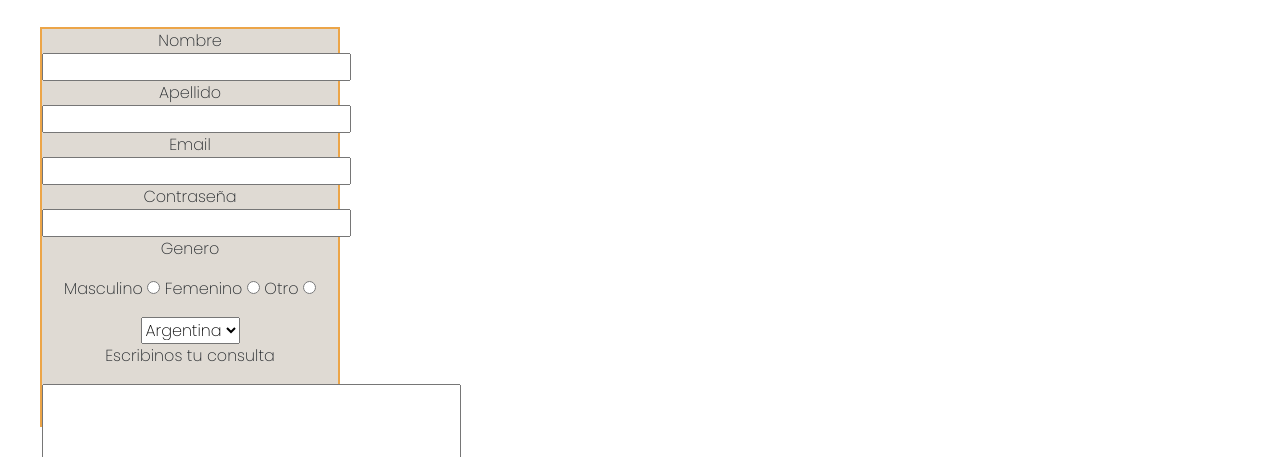
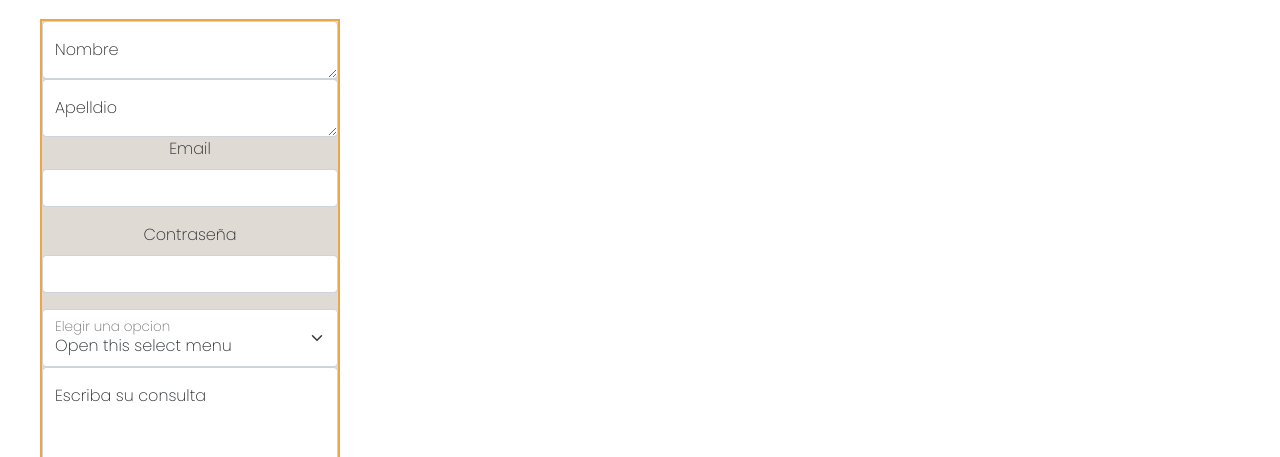
Before and after one commit to Manuel-Artusa/muna-tienda, a plain HTML site: page pages/Contacto.html in a window 1280 px wide. Shown: the part 213-670 px from the top of the page. Drawn offline with nearby package versions, Linux system fonts and the light colour scheme.

Commit message:
Formulario

```diff
--- a/css/style.css
+++ b/css/style.css
@@ -144,15 +144,7 @@ body{
     width: 50vh;
 }
 /*Contacto*/
-.Formulario{
-    width: 300px;
-    height: 400px;
-    margin: 40px;
-    border: 2px solid rgb(236, 165, 72);
-    background-color: rgba(202, 193, 181, 0.596);
-    text-align: center;
-    justify-content: flex-start;
-}
+
 .contacto h1{
     font-size: 55px;
     font-style: italic;
@@ -160,19 +152,26 @@ body{
     justify-content: center;
 
 }
-.contacto-info{
-    display: flex;
-}
 .info h2{
     font-size: 40px;
 }
 .info p{
     font-size: 20px;
 }
-.contacto-info section{
+
+.contacto-info{
+    width: 300px;
+    height: 70vh;
+    margin: 40px;
+    border: 2px solid rgb(236, 165, 72);
+    background-color: rgba(202, 193, 181, 0.596);
+    text-align: center;
     justify-content: flex-start;
+
 }
-
+.contacto-info form{
+    justify-content: center;
+}
 /*GALERIA*/
 
 .grid-container{
--- a/pages/Contacto.html
+++ b/pages/Contacto.html
@@ -60,58 +60,39 @@
     <main class="contacto">
         <h1>¡Contactanos!</h1>
         <div class="contacto-info">
-
-            <section class="Formulario">
-                <div>
-                    <form action="">
-                        <div>
-                            <label for="nombre">Nombre</label>
-                            <input type="text" name="nombre">
+            <form>
+                <div class="form-floating">
+                    <textarea class="form-control" placeholder="Leave a comment here" id="floatingTextarea"></textarea>
+                    <label for="floatingTextarea">Nombre</label>
+                    <div class="form-floating">
+                        <textarea class="form-control" placeholder="Leave a comment here" id="floatingTextarea"></textarea>
+                        <label for="floatingTextarea">Apelldio</label>
                     </div>
-                        <div>
-                            <label for="apellido">Apellido</label>
-                            <input type="text" name="apellido">
                 </div>
-                        <div>
-                            <label for="email">Email</label>
-                            <input type="email" name="email">
+                <div class="mb-3">
+                <label for="exampleInputEmail1" class="form-label">Email</label>
+                <input type="email" class="form-control" id="exampleInputEmail1" aria-describedby="emailHelp">
+                <div id="emailHelp" class="form-text"></div>
                 </div>
-                        <div>
-                            <label for="contrasena">Contraseña</label>
-                            <input type="password" name="contrasena">
+                <div class="mb-3">
+                <label for="exampleInputPassword1" class="form-label">Contraseña</label>
+                <input type="password" class="form-control" id="exampleInputPassword1">
                 </div>
-                        <div>
-                            <p>Genero</p>
-                            <p>
-                                <label>Masculino
-                                <input name="genero" type="radio" value="Masculino" />
-                                </label>
-                                <label>Femenino
-                                <input name="genero" type="radio" value="Femenino" />
-                                </label>
-                                <label>Otro
-                                <input type="radio" name="genero" value="otro">
-                                </label>
-                            </p>
+                <div class="form-floating">
+                    <select class="form-select" id="floatingSelect" aria-label="Floating label select example">
+                    <option selected>Open this select menu</option>
+                    <option value="1">Argentina</option>
+                    <option value="2">Colombia</option>
+                    <option value="3">Peru</option>
+                    </select>
+                    <label for="floatingSelect">Elegir una opcion</label>
                 </div>
-                        <div>
-                            <select name="" id="">
-                                <option value="1">Argentina</option>
-                                <option value="2">Peru</option>
-                                <option value="3">Chile</option>
-                                <option value="4">Brasil</option>
-                            </select>
+                <div class="form-floating">
+                    <textarea class="form-control" placeholder="Leave a comment here" id="floatingTextarea2" style="height: 100px"></textarea>
+                    <label for="floatingTextarea2">Escriba su consulta</label>
                 </div>
-                        <div>
-                            <p>Escribinos tu consulta</p>
-                            <textarea name="" id="" cols="30" rows="10"></textarea>
-                        </div>
-                        <div>
-                            <input type="submit">
-                            <input type="reset">
-                        </div>
+                <button type="submit" class="btn btn-primary">Enviar</button>
             </form>
-            </section>
         </div>
 
         <section class="info">
```
Lines whose indentation alone changed are shown as unchanged.
